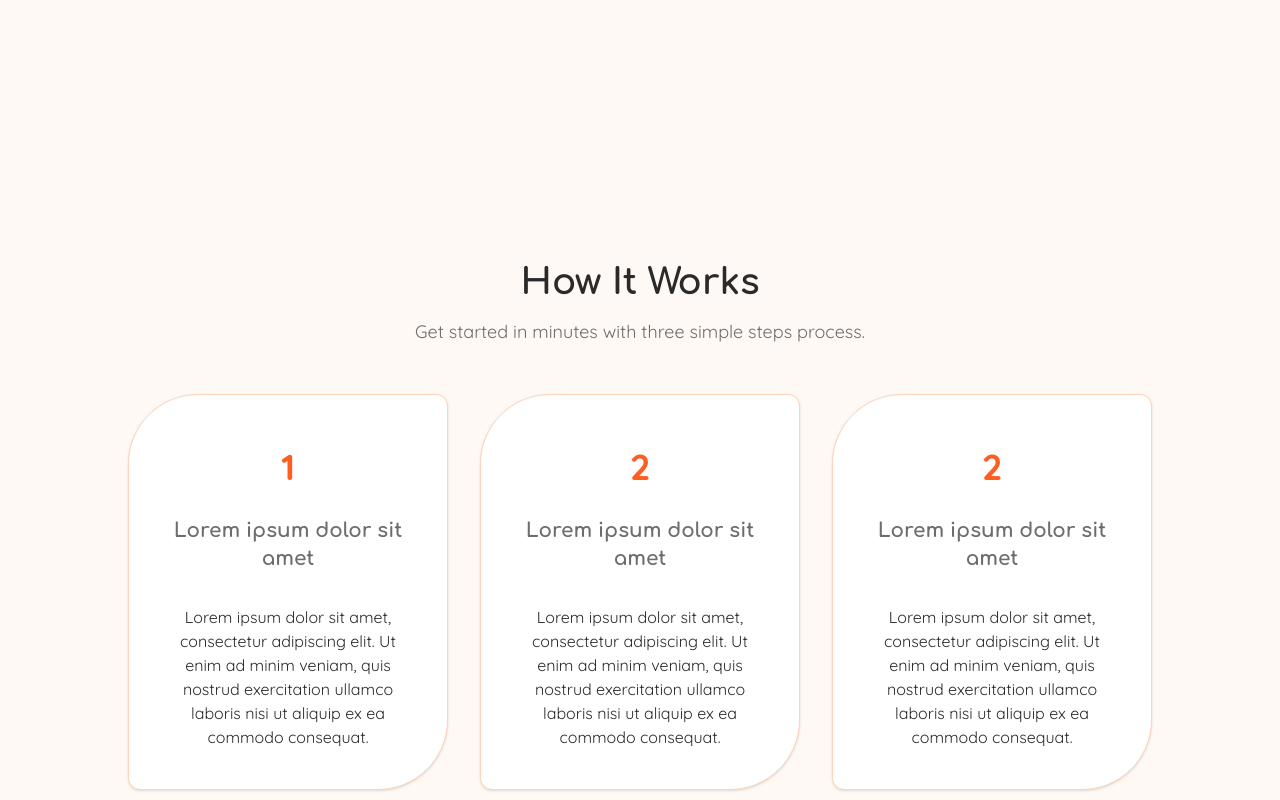
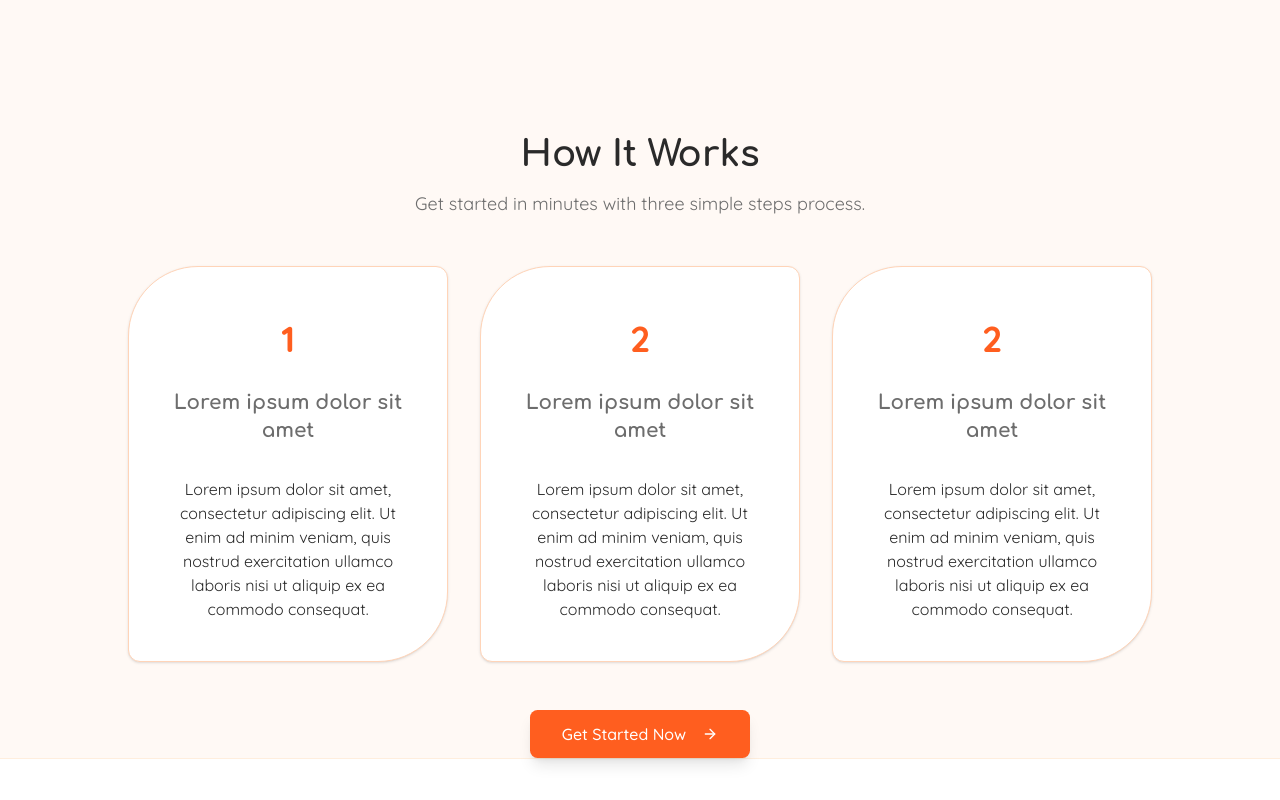
Before and after one commit to nkaryoli/nk_qrCode, a React (Vite) app: page / in a window 1280 px wide. Shown: the part 1260-2060 px from the top of the page. Built offline with nearby package versions, Linux system fonts and the light colour scheme; no server answers.

Commit message:
feat: adjust padding HowItWorks section

```diff
--- a/src/features/home/components/HowItWorks.tsx
+++ b/src/features/home/components/HowItWorks.tsx
@@ -11,7 +11,7 @@ const HowItWorks = () => {
     };
 
     return (
-        <section className="p-[10vw] mt-11">
+        <section className="px-[10vw] mt-11">
             <div className="text-center mb-12">
                 <h2 className="text-3xl md:text-4xl font-bold mb-4">How It Works</h2>
                 <p className="text-lg text-muted-foreground max-w-[800px] mx-auto">
```
